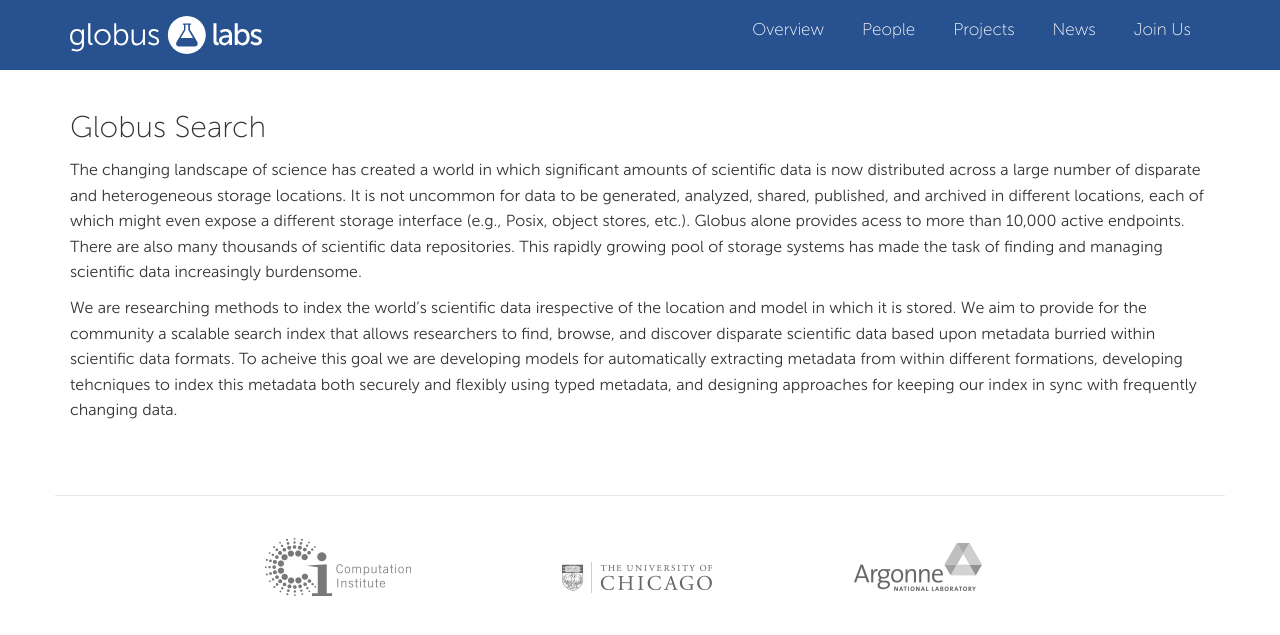
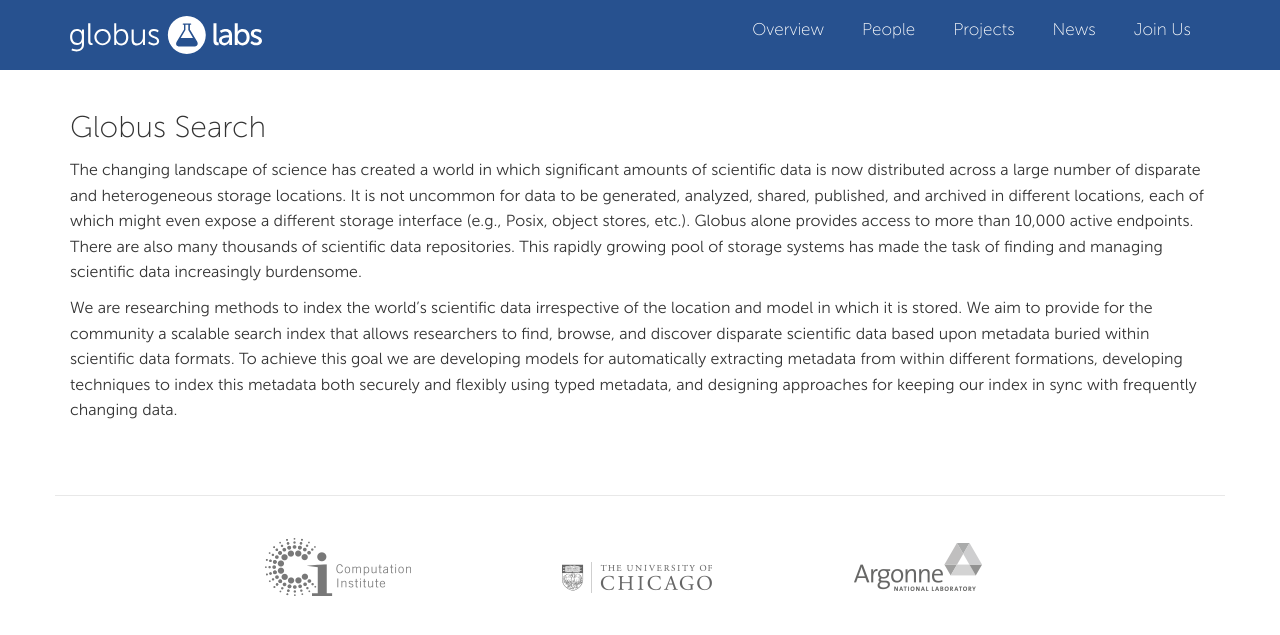
Before and after one commit to miketynes/globus-labs.github.io, a Jekyll site: the page built from _projects/globus-search.markdown, in a window 1280 px wide. Shown: the top 635 px of the page. Built offline with Jekyll 4.4.1, drawn with Linux system fonts in a browser that asks for light colours; nearby versions of some CDN libraries.

Commit message:
Spelling

```diff
--- a/_projects/globus-search.markdown
+++ b/_projects/globus-search.markdown
@@ -12,20 +12,20 @@
 locations. It is not uncommon for data to be generated, analyzed,
 shared, published, and archived in different locations,
 each of which might even expose a different storage interface (e.g.,
-Posix, object stores, etc.). Globus alone provides acess to more
+Posix, object stores, etc.). Globus alone provides access to more
 than 10,000 active endpoints. There are also many thousands of
 scientific data repositories. This rapidly growing pool of
 storage systems has made the task of finding and managing
 scientific data increasingly burdensome.
 
 We are researching methods to index the world's
-scientific data irespective of the location and model
+scientific data irrespective of the location and model
 in which it is stored. We aim to provide for the community
 a scalable search index that allows researchers to find, browse,
-and discover disparate scientific data based upon metadata burried
-within scientific data formats. To acheive this goal we are
+and discover disparate scientific data based upon metadata buried
+within scientific data formats. To achieve this goal we are
 developing models for automatically extracting metadata from
-within different formations, developing tehcniques to
+within different formations, developing techniques to
 index this metadata both securely and flexibly using
 typed metadata, and designing approaches for keeping
 our index in sync with frequently changing data.
```
